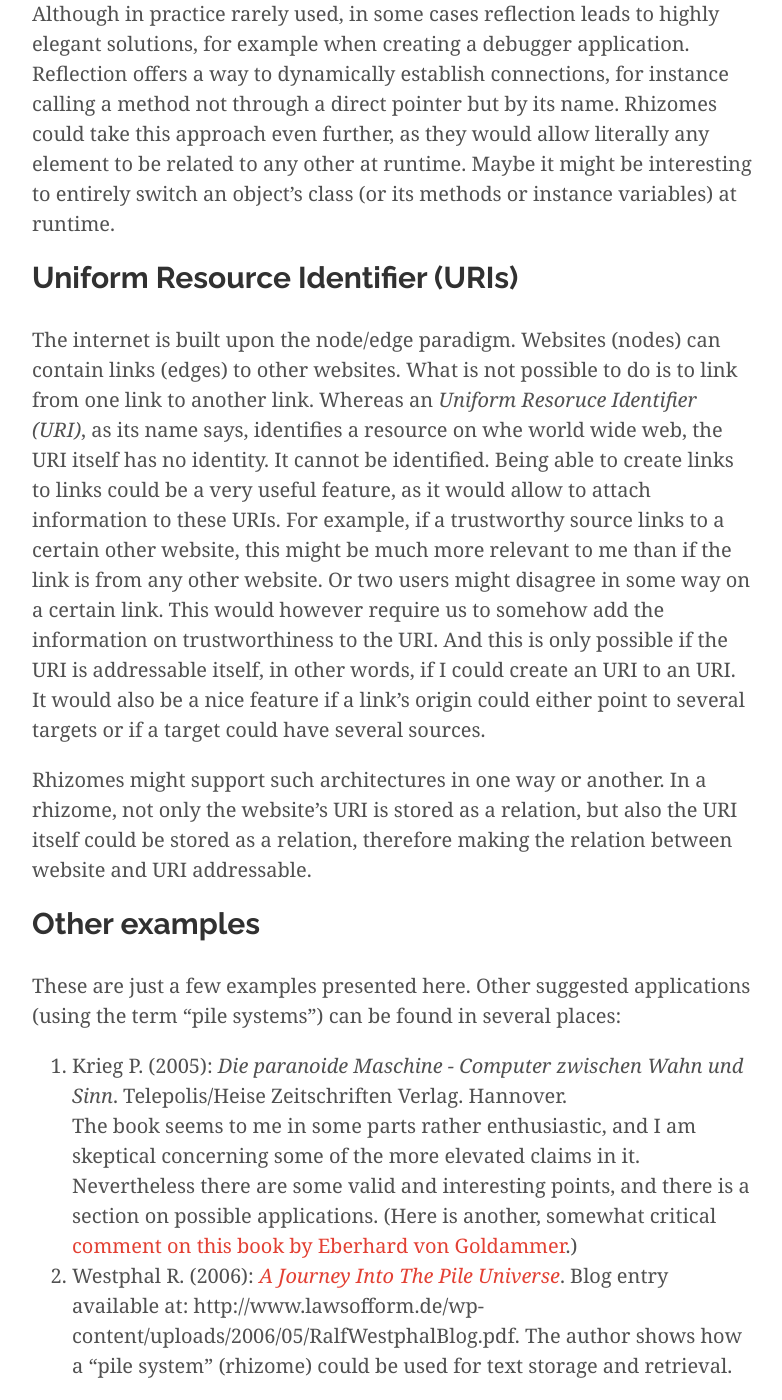
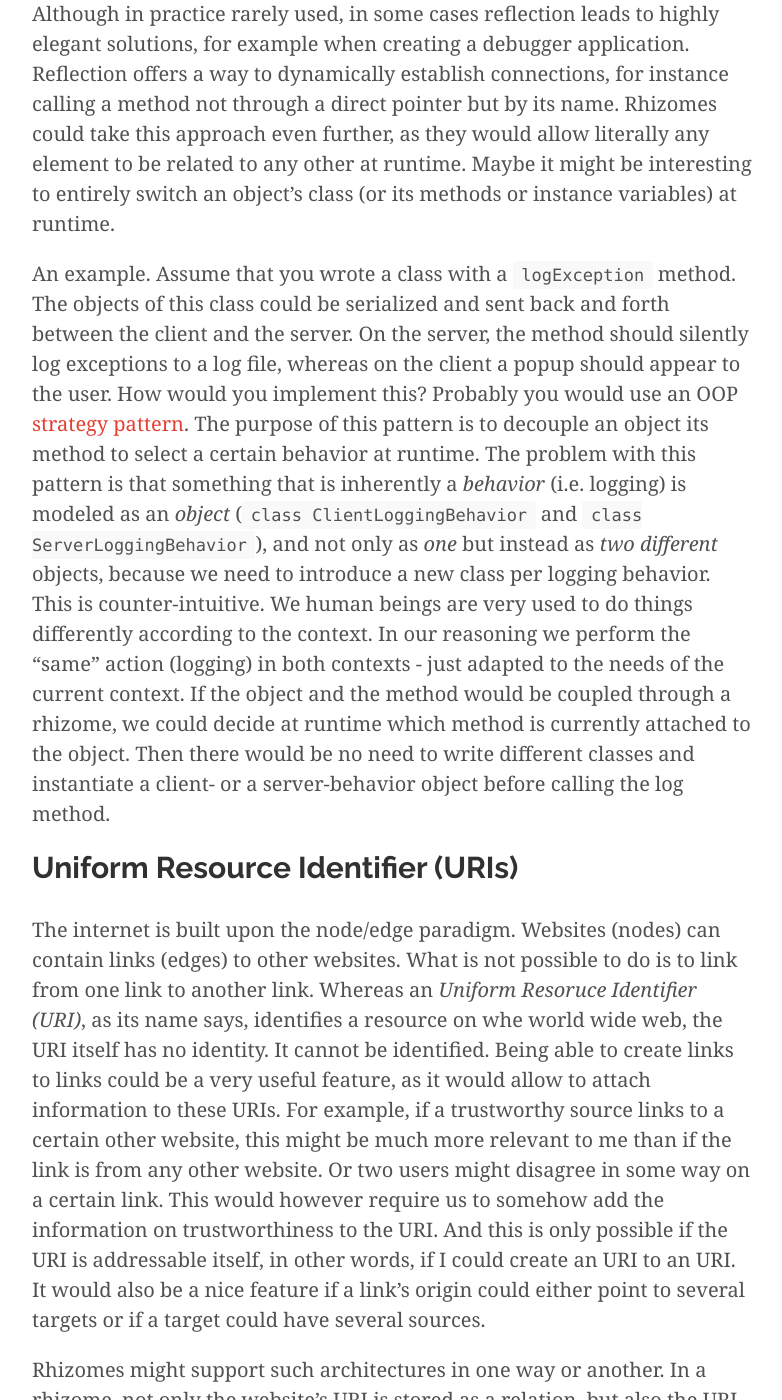
Before and after one commit to fabian-kostadinov/fabian-kostadinov.github.io, a Jekyll site: the page built from _posts/2014-09-10-applications-of-rhizomes.md, in a window 1280 px wide and 1400 px high, scrolled down 3135 px. Shown: the whole window, without its empty margins (248-1030 px from the left). Built offline with Jekyll 4.4.1, drawn with Linux system fonts in a browser that asks for light colours; nearby versions of some CDN libraries; Markdown is read by kramdown in place of the engine named in the settings; comment, search, counter and statistics services are not loaded.

Commit message:
Added OOP strategy pattern example

```diff
--- a/_posts/2014-09-10-applications-of-rhizomes.md
+++ b/_posts/2014-09-10-applications-of-rhizomes.md
@@ -26,6 +26,8 @@ Similar thinking as for ontologies can be applied to object graphs in OOP langua
 
 Also, most modern OOP languages introduced _reflection_ as a feature. Although in practice rarely used, in some cases reflection leads to highly elegant solutions, for example when creating a debugger application. Reflection offers a way to dynamically establish connections, for instance calling a method not through a direct pointer but by its name. Rhizomes could take this approach even further, as they would allow literally any element to be related to any other at runtime. Maybe it might be interesting to entirely switch an object's class (or its methods or instance variables) at runtime.
 
+An example. Assume that you wrote a class with a <code>logException</code> method. The objects of this class could be serialized and sent back and forth between the client and the server. On the server, the method should silently log exceptions to a log file, whereas on the client a popup should appear to the user. How would you implement this? Probably you would use an OOP [strategy pattern](http://en.wikipedia.org/wiki/Strategy_pattern). The purpose of this pattern is to decouple an object its method to select a certain behavior at runtime. The problem with this pattern is that something that is inherently a _behavior_ (i.e. logging) is modeled as an _object_ (<code>class ClientLoggingBehavior</code> and <code>class ServerLoggingBehavior</code>), and not only as _one_ but instead as _two different_ objects, because we need to introduce a new class per logging behavior. This is counter-intuitive. We human beings are very used to do things differently according to the context. In our reasoning we perform the "same" action (logging) in both contexts - just adapted to the needs of the current context. If the object and the method would be coupled through a rhizome, we could decide at runtime which method is currently attached to the object. Then there would be no need to write different classes and instantiate a client- or a server-behavior object before calling the log method.
+
 ## Uniform Resource Identifier (URIs)
 
 The internet is built upon the node/edge paradigm. Websites (nodes) can contain links (edges) to other websites. What is not possible to do is to link from one link to another link. Whereas an _Uniform Resoruce Identifier (URI)_, as its name says, identifies a resource on whe world wide web, the URI itself has no identity. It cannot be identified. Being able to create links to links could be a very useful feature, as it would allow to attach information to these URIs. For example, if a trustworthy source links to a certain other website, this might be much more relevant to me than if the link is from any other website. Or two users might disagree in some way on a certain link. This would however require us to somehow add the information on trustworthiness to the URI. And this is only possible if the URI is addressable itself, in other words, if I could create an URI to an URI.
```
